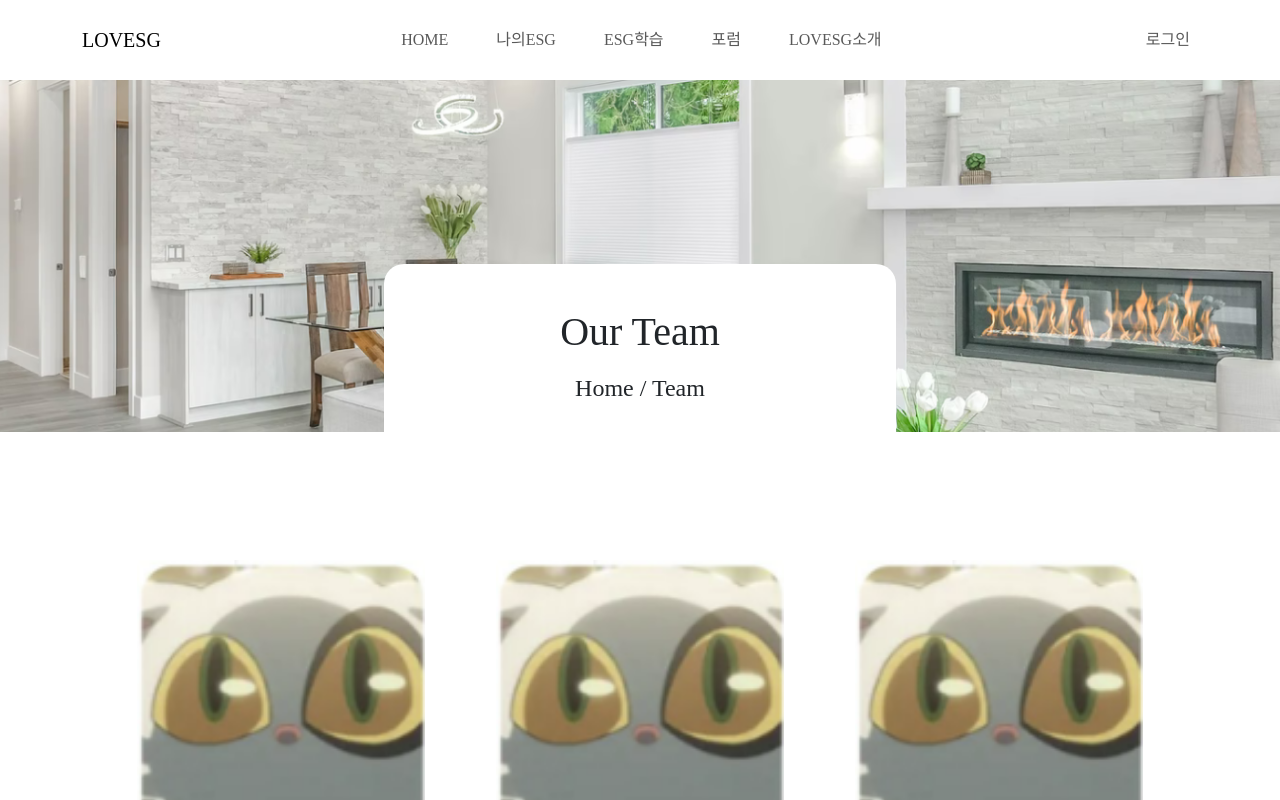
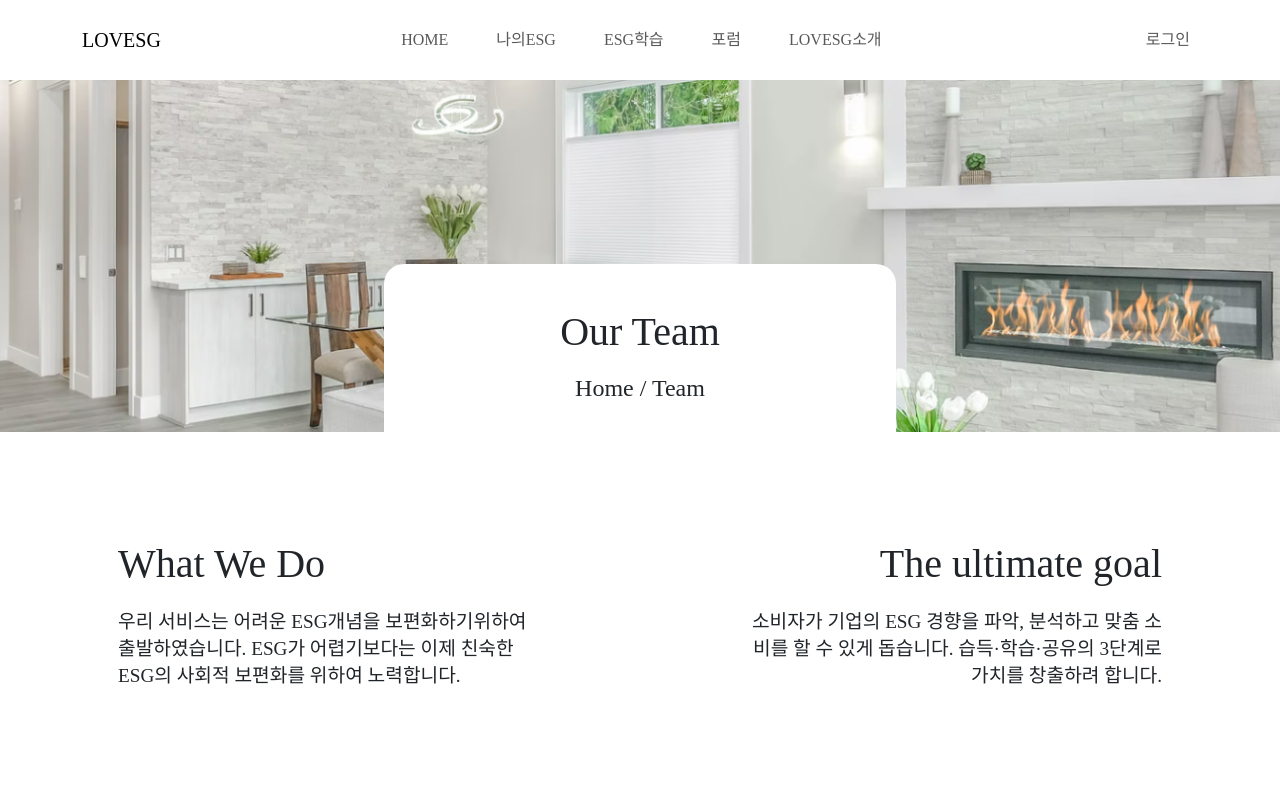
Before and after one commit to KimDongGyun23/ESG-Frontend, a React (Create React App) app: page /introduce in a window 1280 px wide. Shown: the top 800 px of the page. Built offline with nearby package versions, Linux system fonts and the light colour scheme.

Commit message:
Feat(IntroducePage): 상단 텍스트 추가

```diff
--- a/src/pages/IntroducePage/IntroducePage.js
+++ b/src/pages/IntroducePage/IntroducePage.js
@@ -22,6 +22,18 @@ function IntroducePage(){
   return(
     <>
       <Banner title="Our Team" subtitle="Home / Team"/>
+
+      <S.TitleBox>
+        <div>
+          <S.Title>What We Do</S.Title>
+          <S.Description>우리 서비스는 어려운 ESG개념을 보편화하기위하여 출발하였습니다. ESG가 어렵기보다는 이제 친숙한 ESG의 사회적 보편화를 위하여 노력합니다.</S.Description>
+        </div>
+        <div>
+          <S.Title>The ultimate goal</S.Title>
+          <S.Description>소비자가 기업의 ESG 경향을 파악, 분석하고 맞춤 소비를 할 수 있게 돕습니다. 습득·학습·공유의 3단계로 가치를 창출하려 합니다.</S.Description>
+        </div>
+      </S.TitleBox>
+
       <S.Profile>
         {
           teamId.map((i, j)=>{
--- a/src/styles/IntroducePage/IntroducePage.style.js
+++ b/src/styles/IntroducePage/IntroducePage.style.js
@@ -1,5 +1,35 @@
 import { styled } from "styled-components";
 import { Container } from "react-bootstrap";
+
+export const TitleBox = styled(Container)`
+  padding : 0 3rem;
+  display : flex;
+  justify-content : space-between;
+  margin-bottom : 7rem;
+
+  &>div{  width : 40%;  }
+  &>div:last-child{  text-align : right;  }
+
+  @media (max-width : 768px){
+    flex-direction : column;
+
+    &>div{  width : 100%;  }
+    &>div:last-child{
+      text-align : left;
+      margin-top : 3rem;
+    }
+  }
+`;
+
+export const Title = styled.h2`
+  font-size : 2.5rem;
+  margin-bottom : 1.5rem;
+`;
+
+export const Description = styled.p`
+  font-size : 1.2rem;
+  line-height : 1.7rem;
+`;
 
 // 프로필  Box
 export const Profile = styled(Container)`
```
